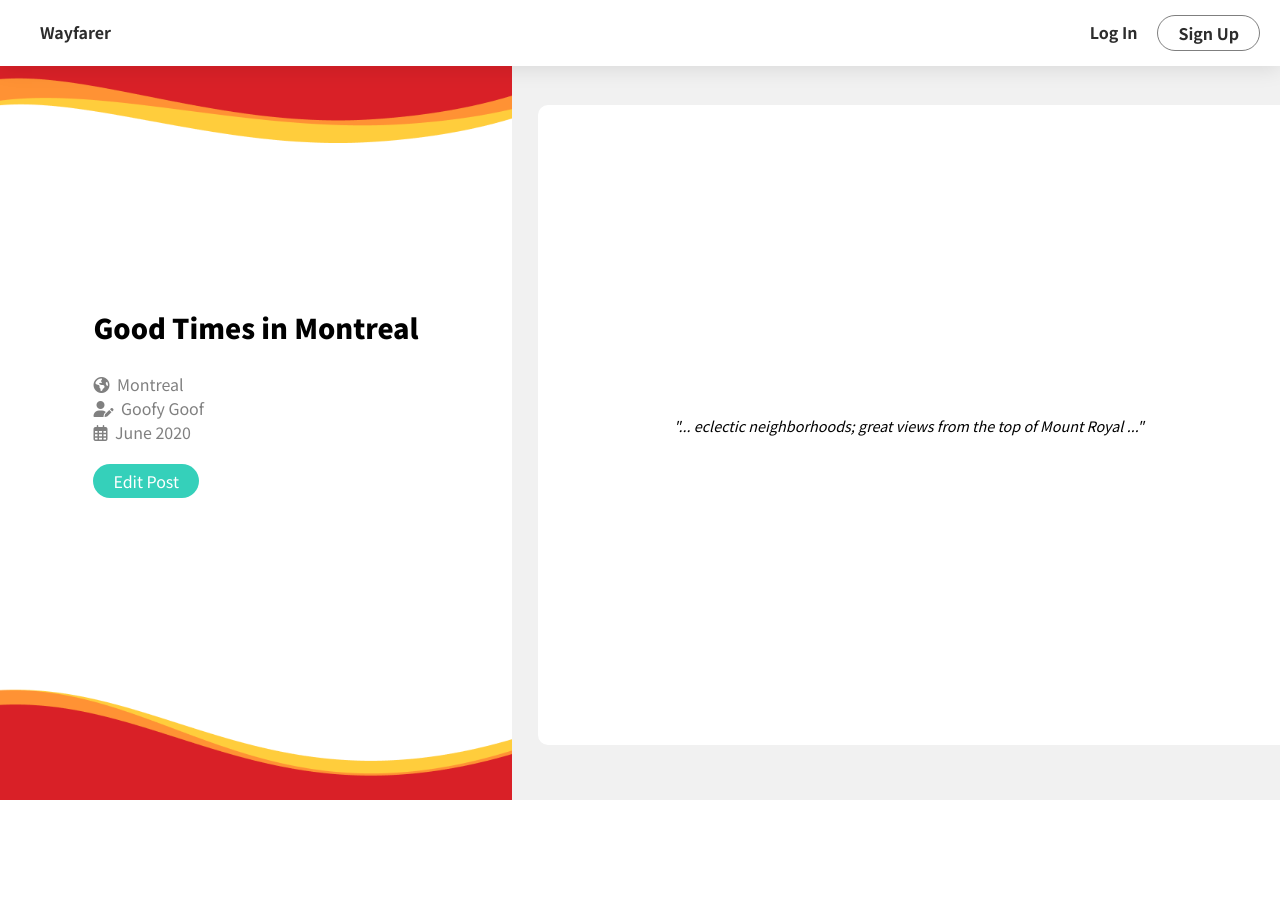
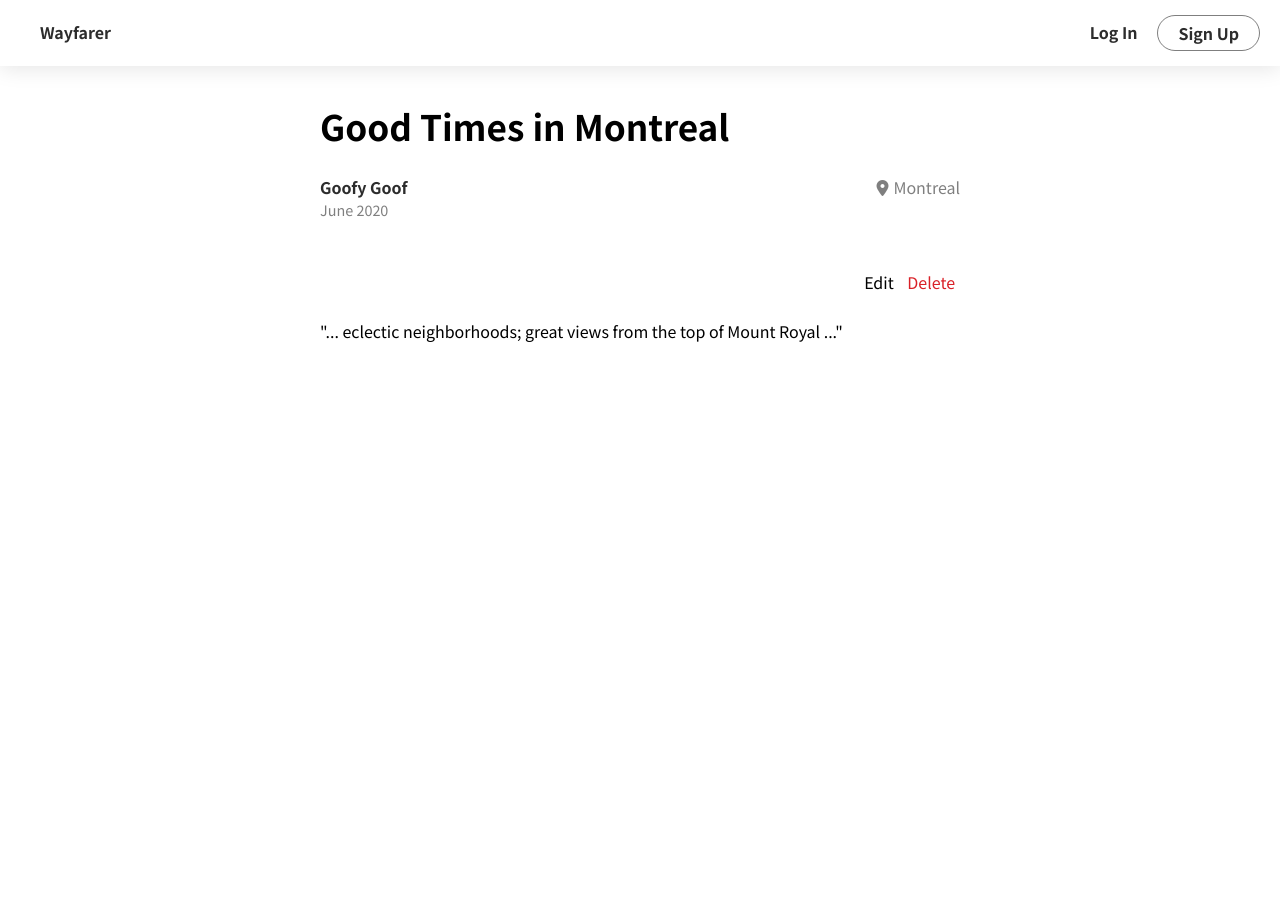
Before and after one commit to isaiahcolson/travel-community, a Django app: page /posts/1/ in a window 1280 px wide. Before the commit the page ends 800 px from the top, so only its background shows below. Run offline with Django 3.2, Linux system fonts and the light colour scheme; some libraries are stand-ins or nearby versions.

Commit message:
adjusts layout for post show page

```diff
--- a/main_app/static/css/styles.css
+++ b/main_app/static/css/styles.css
@@ -5,6 +5,7 @@
     --dark: #2C2C2C;
     --dark-alt: #808080;
     --accent: #D92027;
+    --accent-dark: #bf1d22;
     --accent2: #FF9234;
     --accent3: #FFCD3C;
     --accent4: #35D0BA;
@@ -12,6 +13,7 @@
 
     /* fonts */
     --general-font: 'Noto Sans JP', sans-serif;
+    --serif-font: 'Noto Serif', serif;
 }
 
 body {
@@ -19,7 +21,7 @@ body {
     padding: 0;
     box-sizing: border-box;
     font-family: var(--general-font);
-    background-color: var(--light-alt);
+    background-color: var(--light);
 }
 
 main {
@@ -253,7 +255,6 @@ input[type=submit]:hover {
     width: 40vw;
     height: 100vh;
     margin: 0;
-    /* margin-top: -100px; */
     padding: 0;
     float: left;
     overflow: hidden;
@@ -262,7 +263,6 @@ input[type=submit]:hover {
     flex-direction: column;
     justify-content: center;
     align-items: center;
-    /* z-index: 0; */
 }
 
 .profile-content h3 {
@@ -309,141 +309,105 @@ input[type=submit]:hover {
 
 
 .profile-body {
-  background-size: cover;
-  background-position: center;
-  background-repeat: no-repeat;
-  background-color: var(--light);
-  width: 60vw;
-  height: 100vh;
-  margin: 0;
-  padding: 0;
-  float: left;
-  overflow: hidden;
-  position: fixed;
-  right: 0;
-  display: flex;
-  flex-direction: column;
-  justify-content: center;
-  align-items: center;
+    font-size: 1.1em;
+    font-family: var(--serif-font);
+    background-color: var(--light);
+    /* width: 100%; */
+    height: 100%;
+    margin: 0;
+    margin-left: 40vw;
+    /* margin-top: 200px; */
+    padding: 100px 7.5vw 0 7.5vw;
+    /* float: right; */
+    /* overflow: hidden; */
+    /* position: fixed; */
+    /* right: 0; */
+    display: flex;
+    flex-direction: column;
+    justify-content: top;
+    /* align-items: center; */
+}
+
+.profile-body h1 {
+    text-align: center;
+    font-family: var(--general-font);
+}
+
+.profile-body a {
+    text-decoration: none;
+    color: var(--accent4);
+    transition: 0.3s ease;
+}
+
+.profile-body a:hover {
+    color: var(--dark);
 }
 
 
 
 
+
 /* SECTION post show page */
-.post-aside {
-  background-image: url('../images/wf-profile-bg.png');
-  background-size: cover;
-  background-position: center;
-  background-repeat: no-repeat;
-  background-color: var(--light);
-  width: 40vw;
-  height: 100vh;
-  margin: 0;
-  padding: 0;
-  float: left;
-  overflow: hidden;
-  position: fixed;
-  display: flex;
-  flex-direction: column;
-  justify-content: center;
-  align-items: center;
+.post-container {
+    margin: 100px auto;
+    width: 640px;
+
 }
 
-.post-details h1 {
-  font-weight: 900;
-  font-size: 1.9em;
-  margin: 0;
-  padding: 0;
+.post-container h1 {
+    font-size: 2.2em;
 }
 
-.post-details h2 {
-  font-weight: 900;
-  font-size: 1.7em;
-  margin: 0;
-  padding: 0;
+.post-header p {
+    margin: 0;
+    padding: 0;
+    font-weight: 400;
+    color: rgba(0,0,0,0.5);
 }
 
-.post-details h3 {
-  font-weight: 900;
-  font-size: 1.5em;
-  margin: 0;
-  padding: 0;
+.post-header p:nth-child(3) {
+    font-weight: 700;
+    color: var(--dark);
 }
 
-.post-details h4 {
-  font-weight: 900;
-  margin: 0;
-  padding: 0;
+.post-header p:nth-child(2) {
+    float: right;
 }
 
-.post-details > div p {
-  color: var(--dark-alt);
-  font-weight: 400;
-  margin: 0;
-  padding: 0;
+.post-header p:nth-child(4) {
+    font-size: .9em;
 }
 
-.post-details i {
-  margin-right: 7.5px;
-}
-
-.post-details > div a {
-  padding: 5px 20px;
-  border-radius: 25px;
-  text-decoration: none;
-  background-color: var(--accent4);
-  color: var(--light);
-  cursor: pointer;
-}
-
-.post-details > div a:hover {
-  background-color: var(--accent4-dark);
-}
-
-.post-details > div {
-  margin: 25px 0;
-}
-
-
-
-
-.post-box {
-  background-size: cover;
-  background-position: center;
-  background-repeat: no-repeat;
-  width: 60vw;
-  height: 100vh;
-  margin: 0;
-  padding: 0;
-  float: left;
-  overflow: hidden;
-  position: fixed;
-  right: 0;
-  display: flex;
-  flex-direction: column;
-  justify-content: center;
-  align-items: flex-end;
+.post-header i {
+    padding: 0 5px;
 }
 
 .post-content {
-  background-size: cover;
-  background-position: center;
-  background-repeat: no-repeat;
-  background-color: var(--light);
-  width: 58vw;
-  height: 80vh;
-  margin-top: 50px;
-  float: left;
-  overflow: hidden;
-  display: flex;
-  flex-direction: column;
-  justify-content: center;
-  align-items: center;
-  border-radius: 10px 0 0 10px;
+    margin-top: 50px;
 }
 
-.post-article {
-  font-style: italic;
-  font-size: .9em;
+.post-content > .post-content__links {
+    text-align: right;
 }
+
+.post-content__links a {
+    cursor: pointer;
+    padding: 0 5px;
+    transition: 0.3s ease;
+}
+
+.post-content__links a:hover {
+    color: var(--accent4);
+}
+
+.post-content__links a:nth-child(2) {
+    color: var(--accent);
+}
+
+.post-content__links a:nth-child(2):hover {
+    color: var(--accent-dark);
+}
+
+.post-content p {
+    margin-top: 25px;
+}
--- a/main_app/templates/post.html
+++ b/main_app/templates/post.html
@@ -1,31 +1,25 @@
 {% extends 'base.html' %}
-
 {% block content %}
 
-    <div class="post-aside">
-      <div class="post-details">
-        <div>
-          <h2>{{post.title}}</h2>
-        </div>
-        <div>
-          <p><i class="fas fa-globe-americas"></i>{{post.city}}</p>
-          <p><i class="fas fa-user-edit"></i>{{post.author}}</p>
-          <p><i class="far fa-calendar-alt"></i>{{post.post_date}}</p>
-        </div>
-        <div>
-          <a id="edit-post-button">Edit Post</a>
-        </div>
-      </div>
-    </div>
 
 
-    <div class="post-box">
-      <div class="post-content">
-        <article class="post-article">
-          <p>"... {{post.content}} ..."</p>
-        </article>
+  <div class="post-container">
+    <div class="post-header">
+      <h1>{{ post.title }}</h1>
+      <p><i class="fas fa-map-marker-alt"></i>{{ post.city }}</p>
+      <p>{{ post.author }}</p>
+      <!-- <p>{{ post.author.username }}</p> -->
+      <p>{{ post.post_date }}</p>
+    </div>
+    <div class="post-content">
+      <div class="post-content__links">
+        <a id="edit-post-button">Edit</a>
+        <a >Delete</a>
       </div>
+      <p>"... {{ post.content }} ..."</p>
     </div>
+  </div>
+
 
 
 {% endblock %}
--- a/main_app/templates/profile.html
+++ b/main_app/templates/profile.html
@@ -23,11 +23,11 @@
     <!-- TEMPORARY POST TITLE LIST ; UPDATE AFTER POST MODEL MIGRATION -->
     <div class="profile-body">
       <div class="user-articles">
-        <h3>Posts By {{ users.first_name }}</h3>
+        <h1>Posts By {{ users.first_name }}</h1>
 
         {% for post in post %}
 
-          <p><a href="/posts/{{post.post_id}}">{{post.title}}</a></p>
+          <p>June 2020 - <a href="/posts/{{post.post_id}}">{{post.title}}</a></p>
 
         {% endfor %}
 
--- a/main_app/views.py
+++ b/main_app/views.py
@@ -33,7 +33,7 @@ def home(request):
     form = CreateUserForm(request.POST)
     print(form.errors)
     if form.is_valid():
-      user.save()
+      user = form.save()
       new_user = MyUser(user_id=user)
       new_user.save()
       login(request,user)
```
Also changed, not shown: README.md, main_app/static/images/wf-profile-bg.png.
